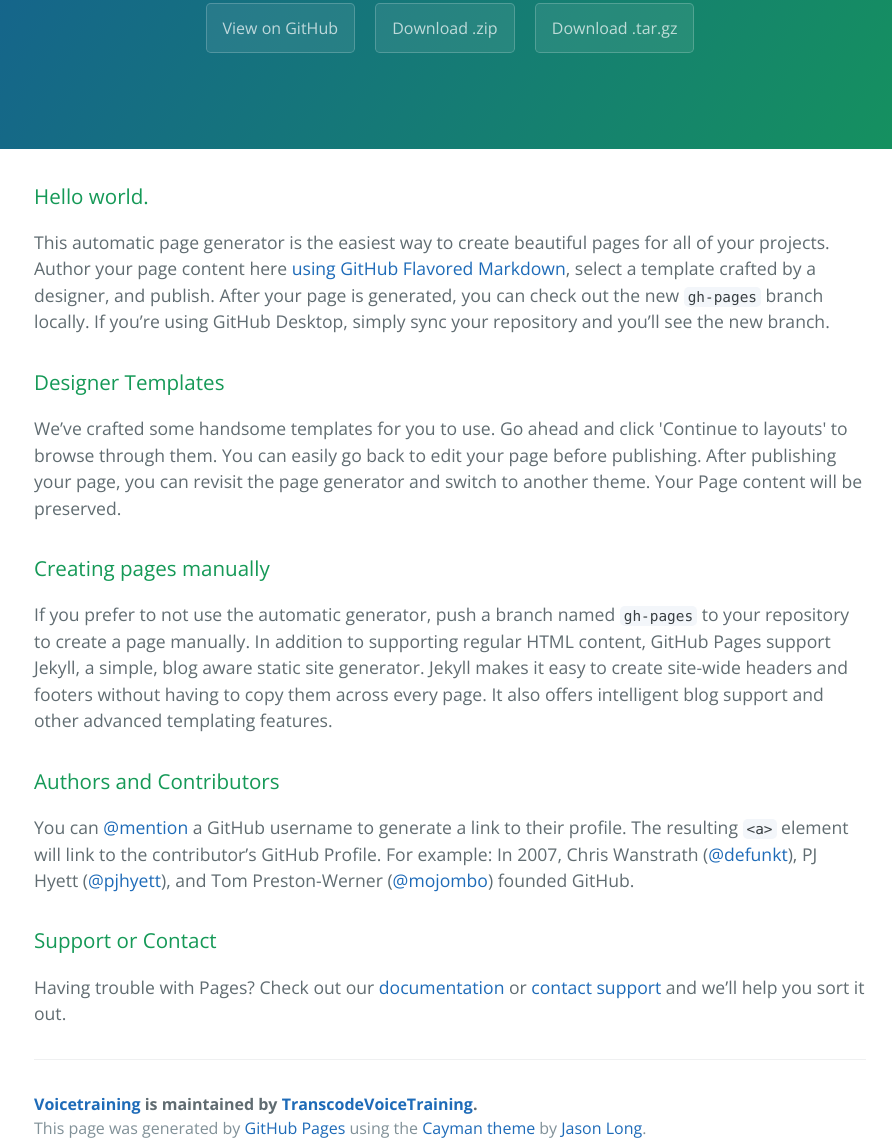
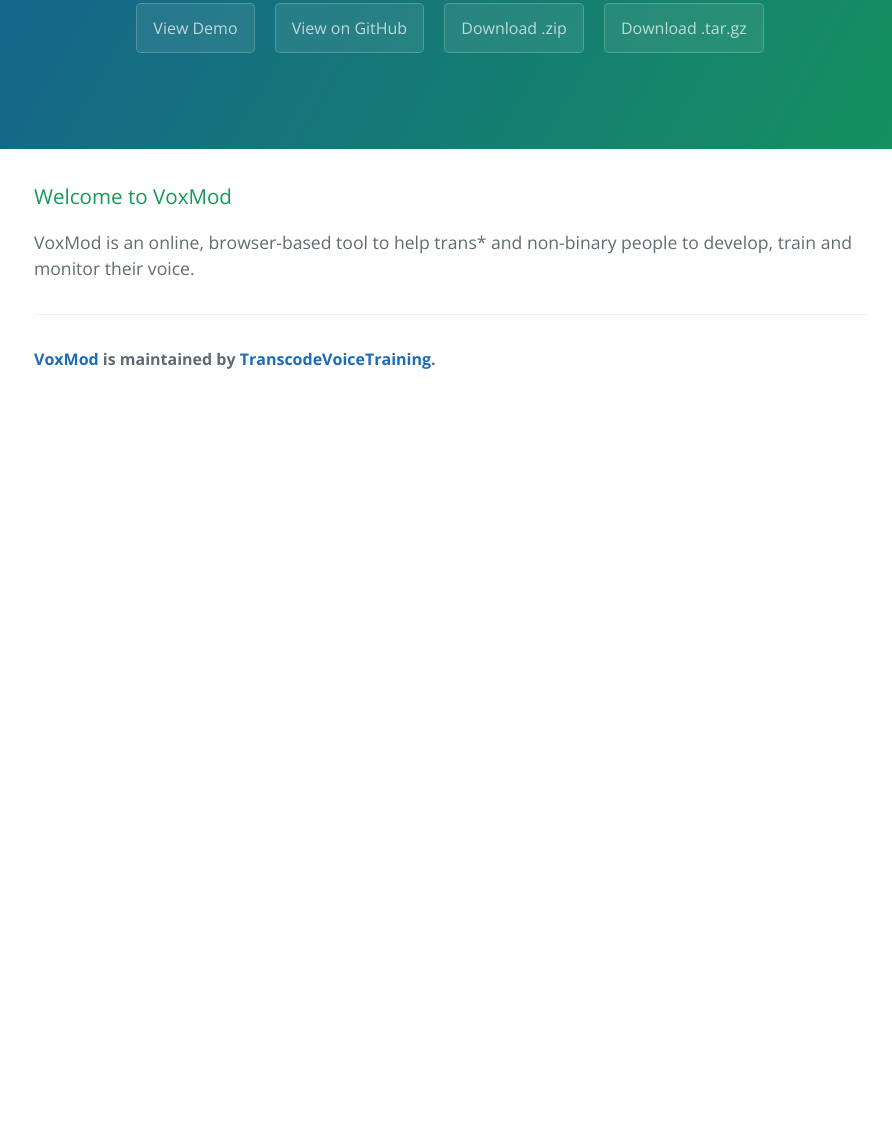
Before and after one commit to TranscodeVoiceTraining/VoxMod, a plain HTML site: page index.html in a window 1280 px wide. Shown: the part 234-1377 px from the top of the page, without its empty margins (190-1082 px from the left). After the commit the page ends 800 px from the top, so only its background shows below. Drawn offline with nearby package versions, Linux system fonts and the light colour scheme.

Commit message:
Add VoxMod demo and info.

```diff
--- a/index.html
+++ b/index.html
@@ -13,6 +13,7 @@
     <section class="page-header">
       <h1 class="project-name">VoxMod</h1>
       <h2 class="project-tagline">Initial Repo for our voice training web app, developed at Trans*Code</h2>
+      <a href="https://transcodevoicetraining.github.io/VoxMod/welcome.html" class="btn">View Demo</a>
       <a href="https://github.com/TranscodeVoiceTraining/VoxMod" class="btn">View on GitHub</a>
       <a href="https://github.com/TranscodeVoiceTraining/VoxMod/zipball/master" class="btn">Download .zip</a>
       <a href="https://github.com/TranscodeVoiceTraining/VoxMod/tarball/master" class="btn">Download .tar.gz</a>
@@ -20,35 +21,11 @@
 
     <section class="main-content">
       <h3>
-<a id="welcome-to-github-pages" class="anchor" href="#welcome-to-github-pages" aria-hidden="true"><span aria-hidden="true" class="octicon octicon-link"></span></a>Hello world.</h3>
+<a id="welcome-to-github-pages" class="anchor" href="#welcome-to-github-pages" aria-hidden="true"><span aria-hidden="true" class="octicon octicon-link"></span></a>Welcome to VoxMod</h3>
 
-<p>This automatic page generator is the easiest way to create beautiful pages for all of your projects. Author your page content here <a href="https://guides.github.com/features/mastering-markdown/">using GitHub Flavored Markdown</a>, select a template crafted by a designer, and publish. After your page is generated, you can check out the new <code>gh-pages</code> branch locally. If you’re using GitHub Desktop, simply sync your repository and you’ll see the new branch.</p>
-
-<h3>
-<a id="designer-templates" class="anchor" href="#designer-templates" aria-hidden="true"><span aria-hidden="true" class="octicon octicon-link"></span></a>Designer Templates</h3>
-
-<p>We’ve crafted some handsome templates for you to use. Go ahead and click 'Continue to layouts' to browse through them. You can easily go back to edit your page before publishing. After publishing your page, you can revisit the page generator and switch to another theme. Your Page content will be preserved.</p>
-
-<h3>
-<a id="creating-pages-manually" class="anchor" href="#creating-pages-manually" aria-hidden="true"><span aria-hidden="true" class="octicon octicon-link"></span></a>Creating pages manually</h3>
-
-<p>If you prefer to not use the automatic generator, push a branch named <code>gh-pages</code> to your repository to create a page manually. In addition to supporting regular HTML content, GitHub Pages support Jekyll, a simple, blog aware static site generator. Jekyll makes it easy to create site-wide headers and footers without having to copy them across every page. It also offers intelligent blog support and other advanced templating features.</p>
-
-<h3>
-<a id="authors-and-contributors" class="anchor" href="#authors-and-contributors" aria-hidden="true"><span aria-hidden="true" class="octicon octicon-link"></span></a>Authors and Contributors</h3>
-
-<p>You can <a href="https://help.github.com/articles/basic-writing-and-formatting-syntax/#mentioning-users-and-teams" class="user-mention">@mention</a> a GitHub username to generate a link to their profile. The resulting <code>&lt;a&gt;</code> element will link to the contributor’s GitHub Profile. For example: In 2007, Chris Wanstrath (<a href="https://github.com/defunkt" class="user-mention">@defunkt</a>), PJ Hyett (<a href="https://github.com/pjhyett" class="user-mention">@pjhyett</a>), and Tom Preston-Werner (<a href="https://github.com/mojombo" class="user-mention">@mojombo</a>) founded GitHub.</p>
-
-<h3>
-<a id="support-or-contact" class="anchor" href="#support-or-contact" aria-hidden="true"><span aria-hidden="true" class="octicon octicon-link"></span></a>Support or Contact</h3>
-
-<p>Having trouble with Pages? Check out our <a href="https://help.github.com/pages">documentation</a> or <a href="https://github.com/contact">contact support</a> and we’ll help you sort it out.</p>
-
+<p>VoxMod is an online, browser-based tool to help trans* and non-binary people to develop, train and monitor their voice.</p>
       <footer class="site-footer">
-        <span class="site-footer-owner"><a href="https://github.com/TranscodeVoiceTraining/VoxMod">Voicetraining</a> is maintained by <a href="https://github.com/TranscodeVoiceTraining">TranscodeVoiceTraining</a>.</span>
-
-        <span class="site-footer-credits">This page was generated by <a href="https://pages.github.com">GitHub Pages</a> using the <a href="https://github.com/jasonlong/cayman-theme">Cayman theme</a> by <a href="https://twitter.com/jasonlong">Jason Long</a>.</span>
-      </footer>
+        <span class="site-footer-owner"><a href="https://github.com/TranscodeVoiceTraining/VoxMod">VoxMod</a> is maintained by <a href="https://github.com/TranscodeVoiceTraining">TranscodeVoiceTraining</a>.</span>      </footer>
 
     </section>
 
```
